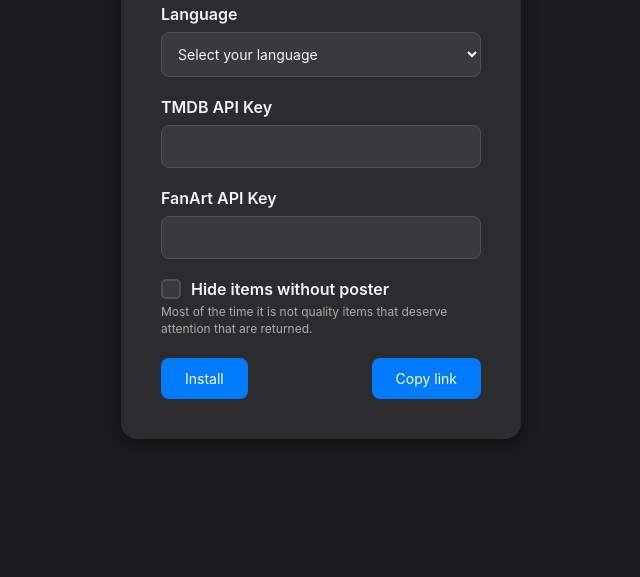
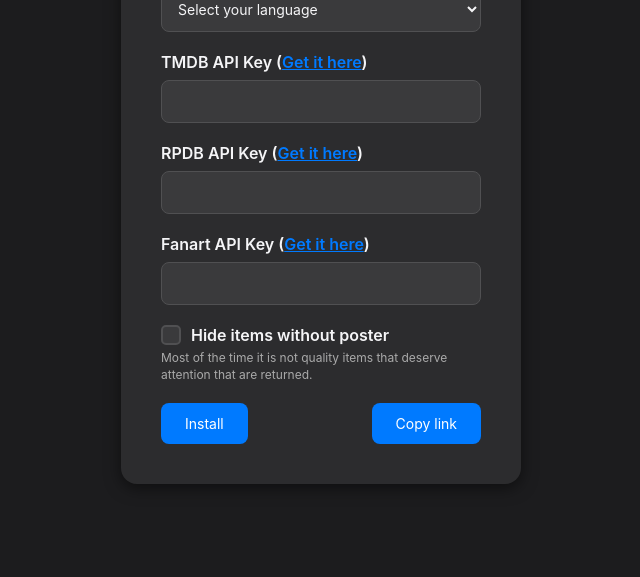
Before and after one commit to mikmc55/stremio-tmdb-dice, a website: page public/configure.html in a window 1280 px wide. Shown: the part 223-800 px from the top of the page, without its empty margins (319-959 px from the left). Drawn offline with Linux system fonts and the light colour scheme.

Commit message:
configure page RPDB

```diff
--- a/public/configure.html
+++ b/public/configure.html
@@ -20,12 +20,17 @@
         </div>
 
         <div class="form-group">
-            <label for="api-key">TMDB API Key</label>
+            <label for="api-key">TMDB API Key (<a href="https://www.themoviedb.org/settings/api" target="_blank" style="color: #007aff;">Get it here</a>)</label>
             <input type="text" id="tmdb-api-key">
         </div>
 
         <div class="form-group">
-            <label for="fanart-api-key">FanArt API Key</label>
+            <label for="rpdb-api-key">RPDB API Key (<a href="https://ratingposterdb.com/api-key" target="_blank" style="color: #007aff;">Get it here</a>)</label>
+            <input type="text" id="rpdb-api-key">
+        </div>
+
+        <div class="form-group">
+            <label for="fanart-api-key">Fanart API Key (<a href="https://fanart.tv/get-an-api-key" target="_blank" style="color: #007aff;">Get it here</a>)</label>
             <input type="text" id="fanart-api-key">
         </div>
 
@@ -81,6 +86,7 @@
 
         function getConfig() {
             const tmdbApiKey = document.getElementById('tmdb-api-key').value;
+            const rpdbApiKey = document.getElementById('rpdb-api-key').value;
             const fanartApiKey = document.getElementById('fanart-api-key').value;
             const language = document.getElementById('language').value;
 
@@ -91,6 +97,7 @@
 
             const config = {
                 tmdbApiKey: tmdbApiKey,
+                rpdbApiKey: rpdbApiKey,
                 fanartApiKey: fanartApiKey,
                 language: language,
                 hideNoPoster: document.getElementById('hide-no-poster').checked,
```
